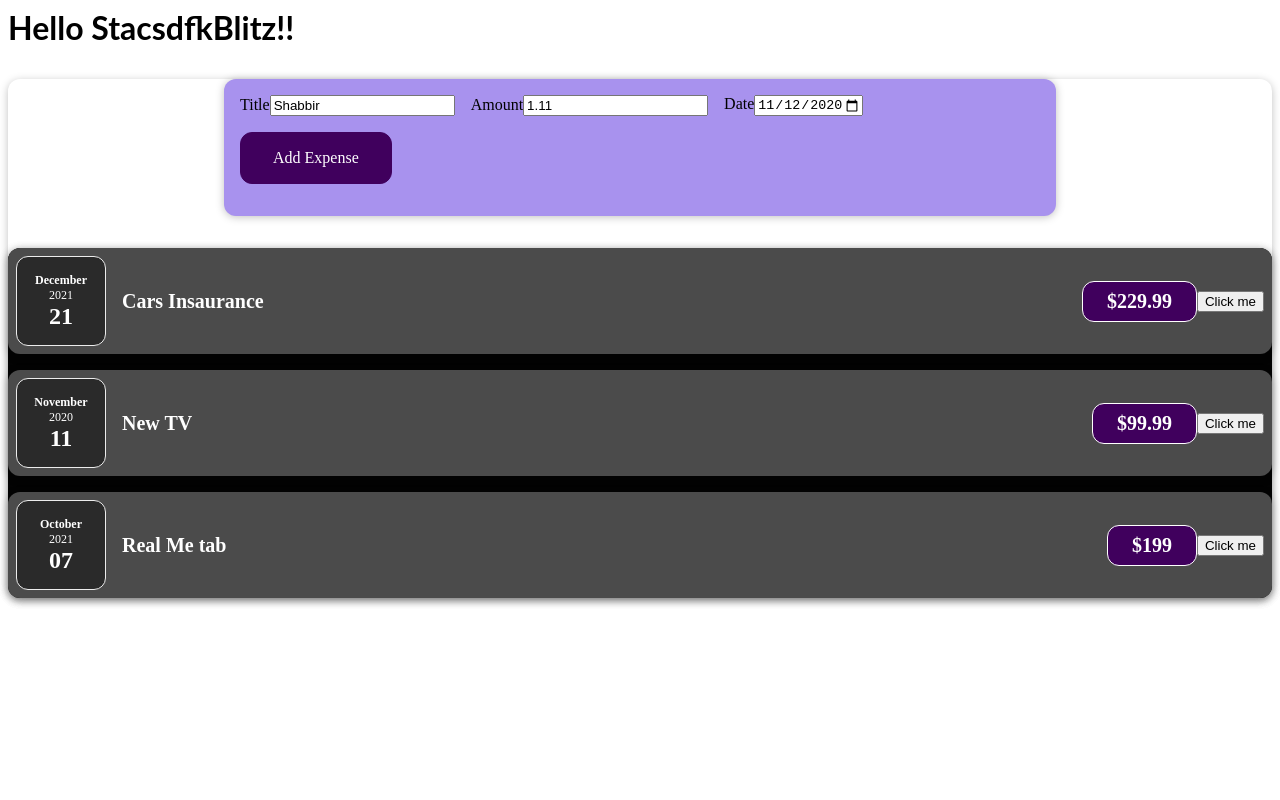
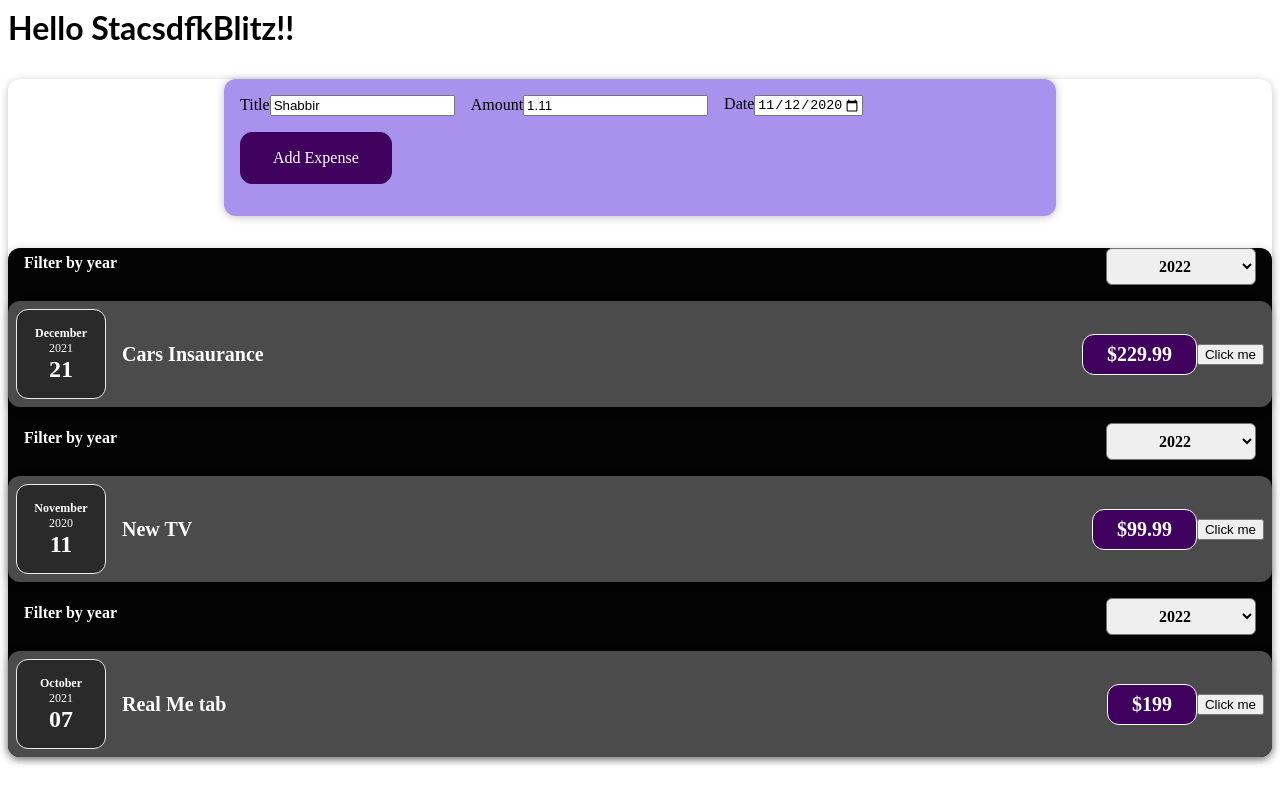
Before and after one commit to Shabbir16/react-basis, a React (Create React App) app: page / in a window 1280 px wide. Built offline with nearby package versions, Linux system fonts and the light colour scheme.

Commit message:
1 file modified, 2 added

```diff
--- /dev/null
+++ b/src/components/ExpenseFilter/ExpenseFilter.css
@@ -0,0 +1,24 @@
+.expenses-filter {
+  color: white;
+  padding: 0 1rem;
+}
+
+.expenses-filter__control {
+  display: flex;
+  width: 100%;
+  align-items: center;
+  justify-content: space-between;
+  margin: 1rem 0;
+}
+
+.expenses-filter label {
+  font-weight: bold;
+  margin-bottom: 0.5rem;
+}
+
+.expenses-filter select {
+  font: inherit;
+  padding: 0.5rem 3rem;
+  font-weight: bold;
+  border-radius: 6px;
+}
--- /dev/null
+++ b/src/components/ExpenseFilter/ExpenseFilter.js
@@ -0,0 +1,23 @@
+import React from 'react';
+
+import './ExpenseFilter.css';
+
+const ExpenseFilter = () => {
+
+
+  return (
+    <div className='expenses-filter'>
+      <div className='expenses-filter__control'>
+        <label>Filter by year</label>
+        <select>
+          <option value='2022'>2022</option>
+          <option value='2021'>2021</option>
+          <option value='2020'>2020</option>
+          <option value='2019'>2019</option>
+        </select>
+      </div>
+    </div>
+  );
+};
+
+export default ExpenseFilter;
--- a/src/components/ExpenseItems.js
+++ b/src/components/ExpenseItems.js
@@ -4,6 +4,7 @@
 import ExpenseDate from './ExpenseDate';
 import Cards from './Cards';
 import {useState} from 'react'
+import ExpenseFilter from './ExpenseFilter/ExpenseFilter'
 
 function ExpenseItems(props){
 
@@ -14,6 +15,8 @@
   }
 
   return (
+    <div>
+      <ExpenseFilter/>
     <Cards className="expense-item">
       <div >
         <ExpenseDate
@@ -26,6 +29,7 @@
       </div>
       <button onClick={clickHandler}>Click me</button>
     </Cards>
+    </div>
   );
 }
 
```
